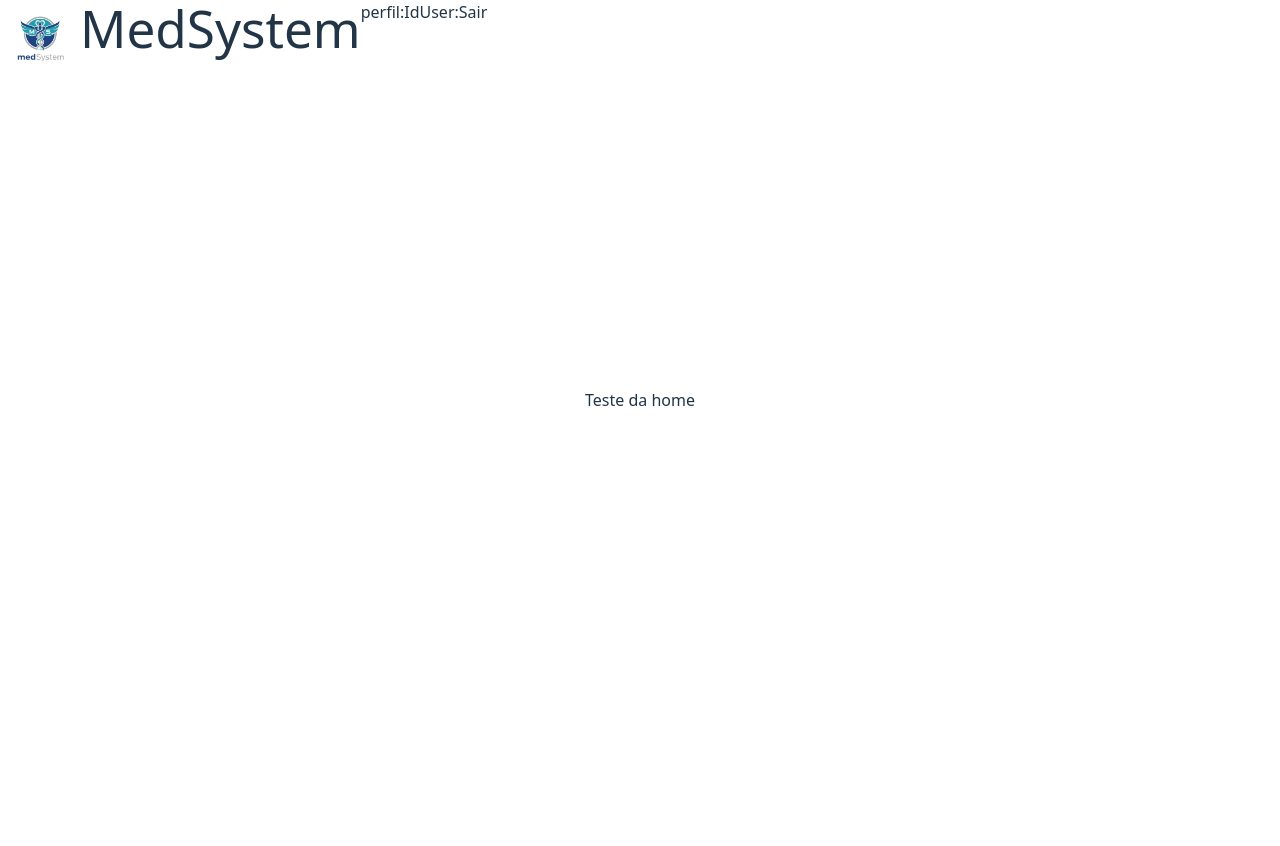
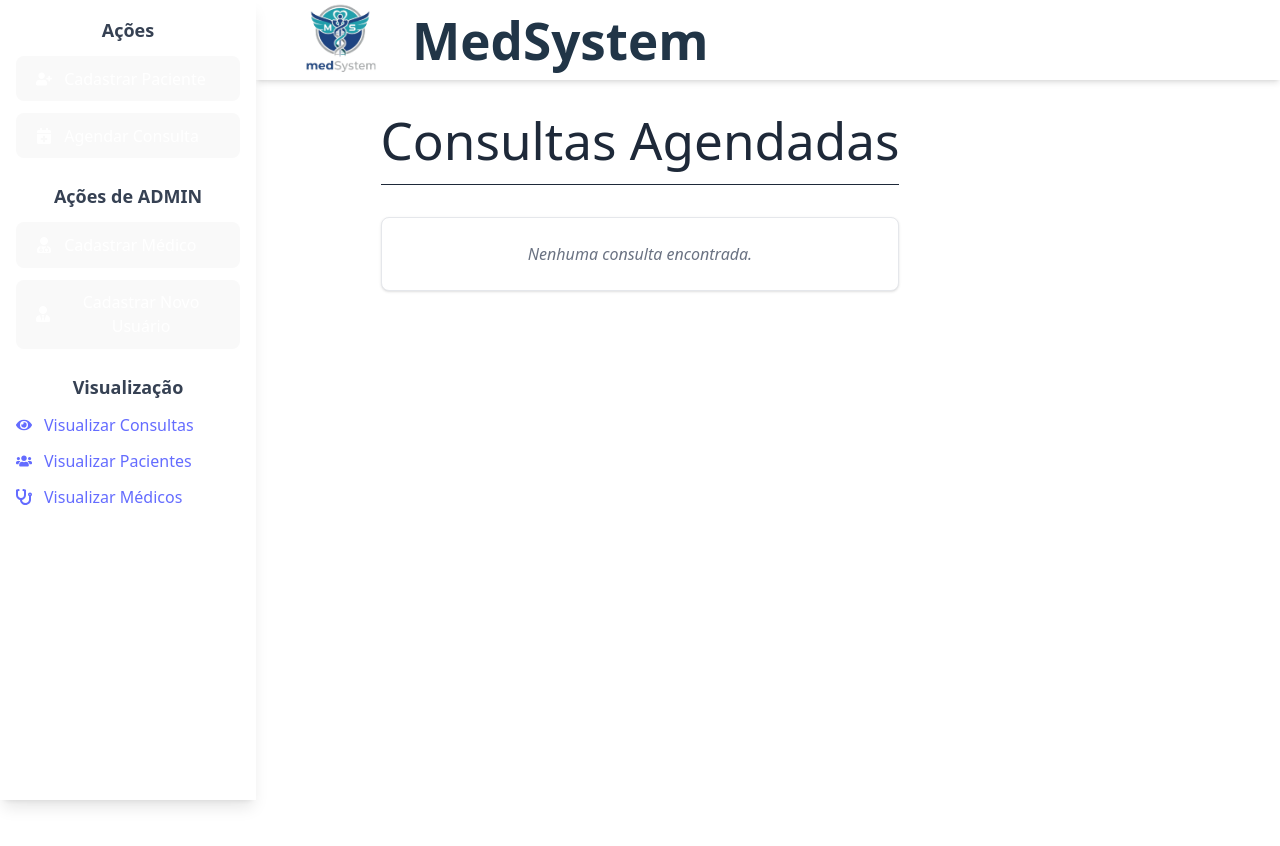
Before and after one commit to Jaquesz/front-medicos-api, a React (Vite) app in the folder front-end/: page /home in a window 1280 px wide. Shown: the top 846 px of the page. Before the commit the page ends 800 px from the top, so only its background shows below. Built offline with nearby package versions, Linux system fonts and the light colour scheme.

Commit message:
Home
alterações feitas na home

```diff
--- a/front-end/package.json
+++ b/front-end/package.json
@@ -10,8 +10,10 @@
     "preview": "vite preview"
   },
   "dependencies": {
+    "lucide-react": "^0.555.0",
     "react": "^19.2.0",
     "react-dom": "^19.2.0",
+    "react-icons": "^5.5.0",
     "react-router-dom": "^7.9.6"
   },
   "devDependencies": {
--- /dev/null
+++ b/front-end/src/Components/Content.jsx
@@ -0,0 +1,18 @@
+import React from 'react';
+
+export default function Content () {
+  return (
+    <div className="p-8 pt-20 min-h-screen bg-white">
+      <h1 className="text-3xl font-light border-b pb-4 mb-8 text-gray-800">
+        Consultas Agendadas
+      </h1>
+
+      <div className="bg-white p-6 rounded-lg shadow-sm border border-gray-200">
+        <p className="text-gray-500 italic">
+          Nenhuma consulta encontrada.
+        </p>
+      </div>
+
+    </div>
+  )
+}
--- a/front-end/src/Components/Header.jsx
+++ b/front-end/src/Components/Header.jsx
@@ -1,12 +1,18 @@
 import logo from '../images/logo.png'
 export default function Header(){
+
     return(
-        <div className='flex justify-beetwen fixed top-0 left-0 w-full h-16'>
-            <img src={logo} alt="logoMedSystem" className='h-20 w-auto' />
-            <h1>MedSystem</h1>
-            <p>perfil:</p>
-            <p>IdUser:</p>
-            <p>Sair</p>
-        </div>
+        <div className='fixed top-0 left-64 right-0 h-20 shadow-md z-20 flex items-center justify-between px-6'>
+            <div className='flex items-center space-x-3'>
+                <img src={logo} alt="logoMedSystem" className='h-30 w-auto'/>
+                <h1 className='text-xl font-semibold'>MedSystem</h1>
+            </div>
+            {/* <div className='flex items-center space-x-4 text-sm'>
+                <p> Perfil: <span className="font-bold text-green-500">{}</span> |
+                    IdUser: <span className="text-gray-700">{}</span>
+                </p>
+                <button style={{ backgroundColor: '#22A0AD' }}>Sair</button> */}
+            </div>
+        // </div>
     )
 }
--- /dev/null
+++ b/front-end/src/Components/Sidebar.jsx
@@ -0,0 +1,48 @@
+import React from 'react';
+import { FaUserPlus, FaCalendarPlus, FaUserMd, FaUserTie, FaEye, FaUsers, FaStethoscope } from 'react-icons/fa';
+
+export default function Sidebar (){
+  return (
+    <div className="bg-white w-64 p-4 shadow-lg h-full fixed top-0 left-0 overflow-y-auto z-30">
+      <h2 className="text-lg font-bold mb-3 text-gray-700">Ações</h2>
+      <div className="space-y-3 mb-6">
+        <button className="flex items-center w-full bg-green-500 hover:bg-green-600 text-white font-semibold py-2 px-4 rounded-lg transition duration-150">
+          <FaUserPlus className="mr-3" />
+          Cadastrar Paciente
+        </button>
+        <button className="flex items-center w-full bg-green-500 hover:bg-green-600 text-white font-semibold py-2 px-4 rounded-lg transition duration-150">
+          <FaCalendarPlus className="mr-3" />
+          Agendar Consulta
+        </button>
+      </div>
+
+      <h2 className="text-lg font-bold mb-3 text-gray-700">Ações de ADMIN</h2>
+      <div className="space-y-3 mb-6">
+        <button className="flex items-center w-full bg-indigo-600 hover:bg-indigo-700 text-white font-semibold py-2 px-4 rounded-lg transition duration-150">
+          <FaUserMd className="mr-3" />
+          Cadastrar Médico
+        </button>
+        <button className="flex items-center w-full bg-indigo-600 hover:bg-indigo-700 text-white font-semibold py-2 px-4 rounded-lg transition duration-150">
+          <FaUserTie className="mr-3" />
+          Cadastrar Novo Usuário
+        </button>
+      </div>
+
+      <h2 className="text-lg font-bold mb-3 text-gray-700">Visualização</h2>
+      <div className="space-y-3">
+        <a href="#" className="flex items-center text-gray-700 hover:text-indigo-600 transition duration-150">
+          <FaEye className="mr-3" />
+          Visualizar Consultas
+        </a>
+        <a href="#" className="flex items-center text-gray-700 hover:text-indigo-600 transition duration-150">
+          <FaUsers className="mr-3" />
+          Visualizar Pacientes
+        </a>
+        <a href="#" className="flex items-center text-gray-700 hover:text-indigo-600 transition duration-150">
+          <FaStethoscope className="mr-3" />
+          Visualizar Médicos
+        </a>
+      </div>
+    </div>
+  );
+}
--- a/front-end/src/Pages/Home.jsx
+++ b/front-end/src/Pages/Home.jsx
@@ -1,10 +1,13 @@
+import Content from "../Components/Content";
 import Header from "../Components/Header";
+import Sidebar from "../Components/Sidebar";
 
 export default function Home(){
     return(
         <div>
             <Header/>
-            <p>Teste da home</p>
+            <Sidebar/>
+            <Content/>
         </div>
     )
 }
--- a/front-end/src/Pages/Login.jsx
+++ b/front-end/src/Pages/Login.jsx
@@ -49,7 +49,8 @@ export default function Login() {
                         <label className="block text-black font-medium mb-2">Senha</label>
                         <input type="password" name="Senha" value={senha} onChange={(e) => setSenha(e.target.value)} className="w-full border border-black py-2 px-3 rounded-lg text-black"></input>
                     </div>
-                    <button style={{ backgroundColor: '#22A0AD' }} className=" w-full rounded-xl text-white font-bold py-3 mb-6 transition shadow-md ">Entrar</button>            </form>
+                    <button style={{ backgroundColor: '#22A0AD' }} className=" w-full rounded-xl text-white font-bold py-3 mb-6 transition shadow-md ">Entrar</button>
+                </form>
 
             </div>
         </div>
```
Also changed, not shown: 2 other files (tests, documents, lock files or other folders).
